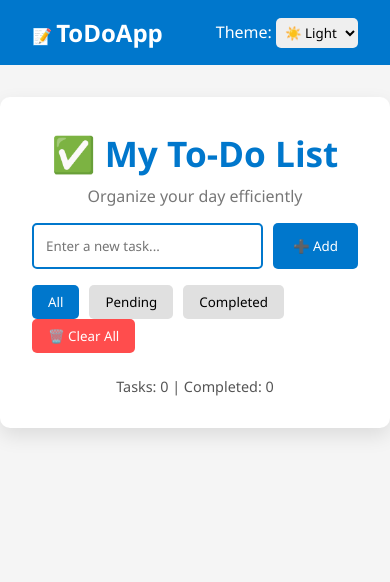
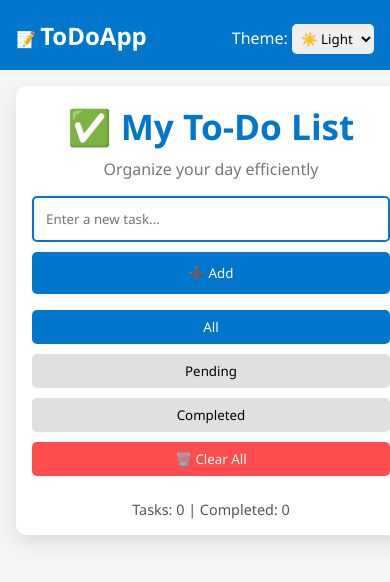
Before and after one commit to shyamsunder9829/Todo-app, a plain HTML site: page index.html in a window 390 px wide. Drawn offline with Linux system fonts and the light colour scheme.

Commit message:
Update style.css

```diff
--- a/style.css
+++ b/style.css
@@ -22,16 +22,21 @@ a, button, input, select {
 /* Navbar */
 .navbar {
   display: flex;
+  flex-wrap: wrap;
   justify-content: space-between;
   align-items: center;
   background-color: #0077cc;
   color: white;
-  padding: 1rem 2rem;
+  padding: 1rem;
 }
 
 .logo span {
   font-weight: bold;
   font-size: 1.5rem;
+}
+
+.theme-toggle {
+  margin-top: 0.5rem;
 }
 
 .theme-toggle select {
@@ -76,12 +81,12 @@ body.dark-theme .main-title {
 /* Input Section */
 .input-container {
   display: flex;
+  gap: 10px;
   margin-top: 1rem;
-  gap: 10px;
 }
 
 #taskInput {
-  flex-grow: 1;
+  flex: 1;
   padding: 0.75rem;
   border: 2px solid #0077cc;
   border-radius: 5px;
@@ -107,11 +112,13 @@ body.dark-theme .main-title {
   align-items: center;
   margin: 1rem 0;
   flex-wrap: wrap;
+  gap: 10px;
 }
 
 .filters {
   display: flex;
   gap: 10px;
+  flex-wrap: wrap;
 }
 
 .filter-btn {
@@ -172,3 +179,40 @@ footer {
   font-size: 0.9rem;
   color: #555;
 }
+
+/* ----------------------- */
+/* 🎯 Mobile Responsiveness */
+/* ----------------------- */
+@media (max-width: 600px) {
+  .app {
+    margin: 1rem;
+    padding: 1rem;
+    width: 100%;
+  }
+
+  .input-container {
+    flex-direction: column;
+  }
+
+  #taskInput, .add-btn {
+    width: 100%;
+  }
+
+  .add-btn {
+    padding: 0.75rem;
+  }
+
+  .action-bar {
+    flex-direction: column;
+    align-items: stretch;
+  }
+
+  .filters {
+    justify-content: center;
+  }
+
+  .filter-btn,
+  .clear-btn {
+    width: 100%;
+  }
+}
```
